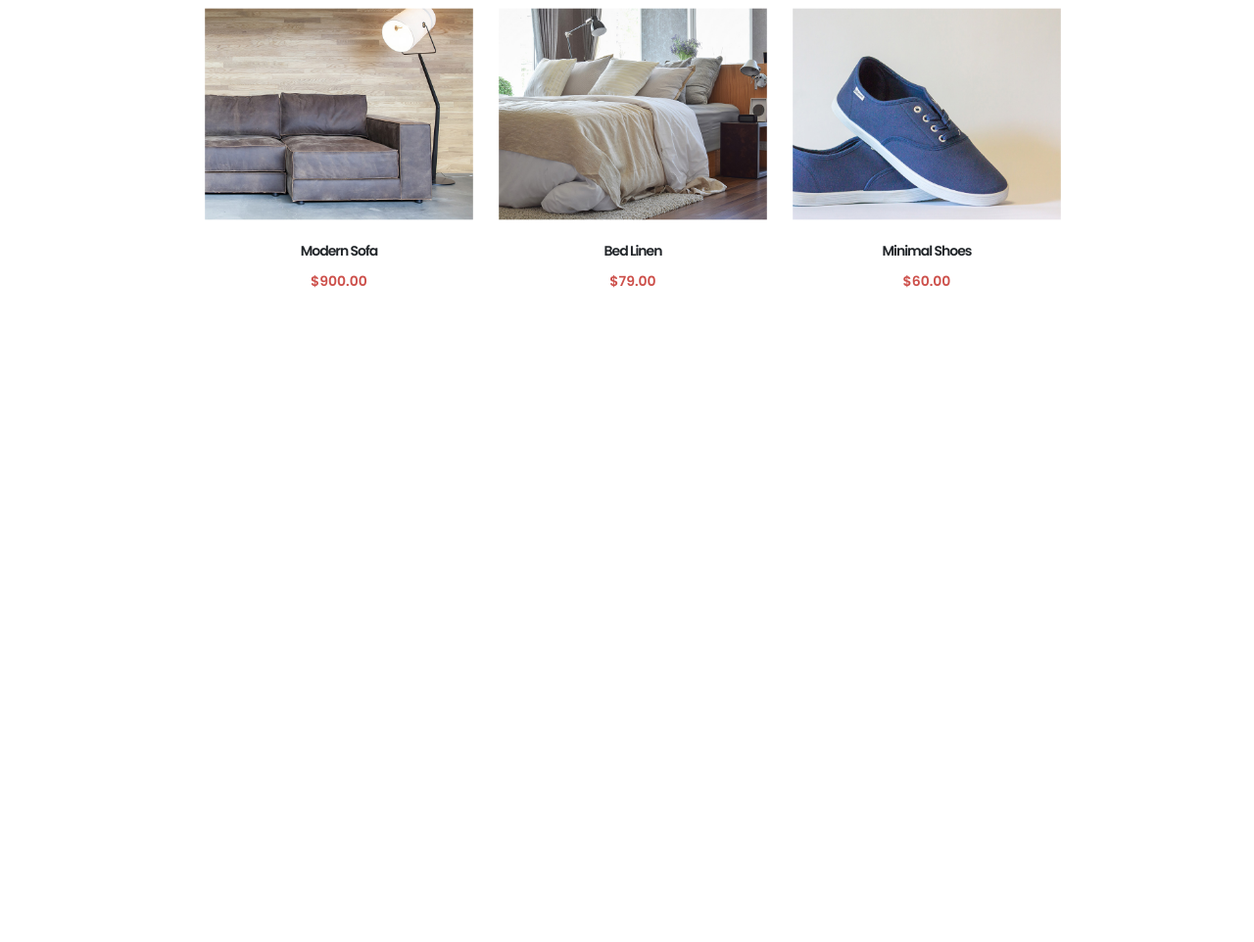
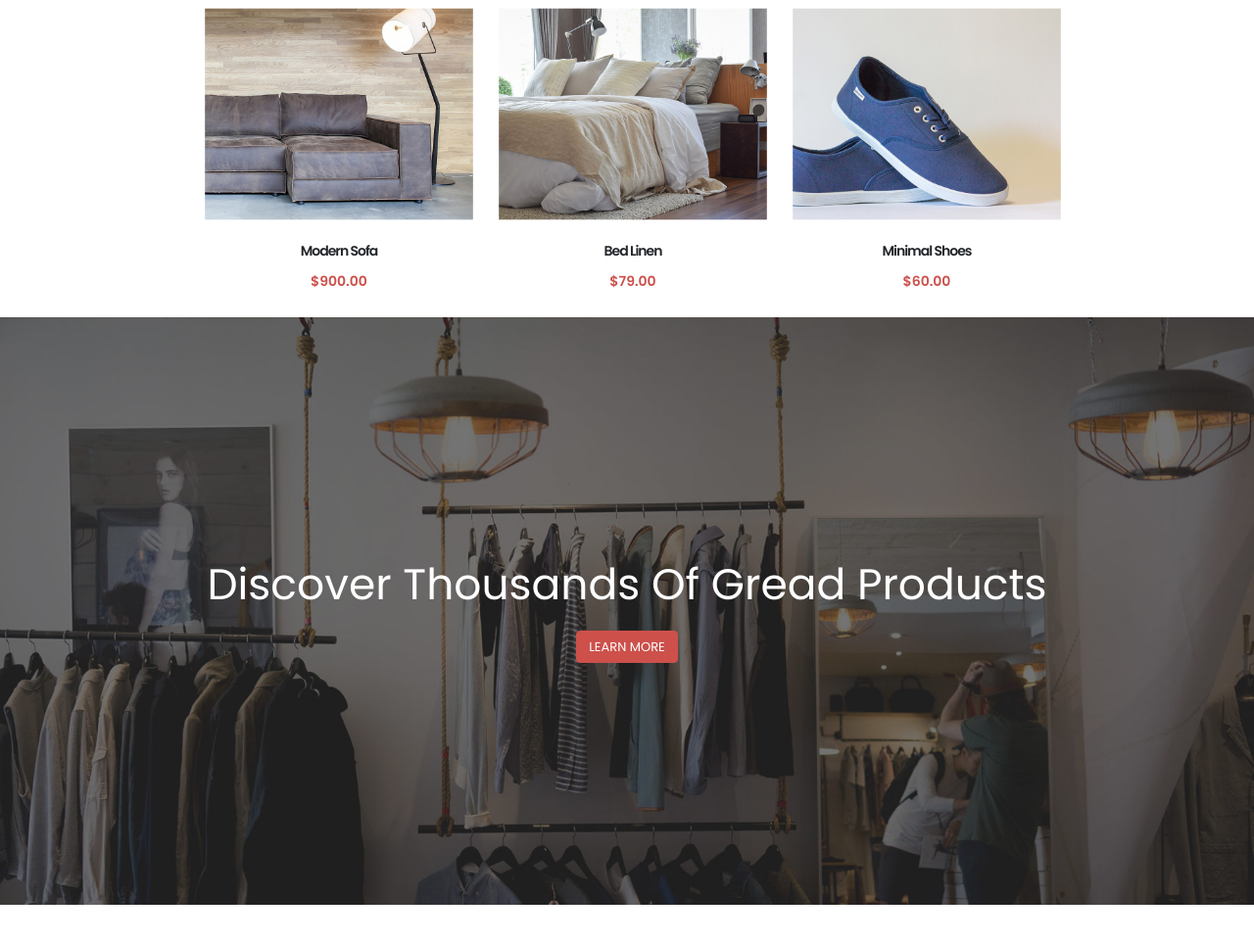
Before and after one commit to belmoussaoui/Coding-School-17-Emporium, a website: page index.html in a window 1280 px wide. Shown: the part 1786-2748 px from the top of the page at 98% size. Before the commit the page ends 2110 px from the top, so only its background shows below. Drawn offline with nearby package versions, Linux system fonts and the light colour scheme.

Commit message:
ajout de la section discover

```diff
--- a/index.html
+++ b/index.html
@@ -311,6 +311,12 @@
         </div>
     </section>
 
+    <section id="discover" class="d-flex align-items-center justify-content-center flex-column">
+        <h2 class="text-capitalize">Discover thousands of gread products</h2>
+        <button type="button" class="btn btn-primary mx-3 text-white">Learn More</button>
+    </section>
+    <section style="height:800px"></section>
+
     <script src="./node_modules/@popperjs/core/dist/umd/popper.js"></script>
     <script src="./node_modules/bootstrap/dist/js/bootstrap.min.js"></script>
     <script src="./public/js/main.js"></script>
--- a/src/scss/_components.scss
+++ b/src/scss/_components.scss
@@ -28,7 +28,6 @@ button {
     text-align: center;
     overflow: hidden;
     &:hover figcaption {
-        visibility: visible;
         height: 33%;
         transition: all 0.3s ease;
     }
@@ -44,7 +43,7 @@ button {
         border-radius: 0px;
     }
     figcaption {
-        visibility: hidden;
+        overflow: hidden;
         transition: all 0.3s ease;
         height: 0%;
         width: 100%;
--- /dev/null
+++ b/src/scss/pages/_discover.scss
@@ -0,0 +1,12 @@
+#discover {
+    height: 600px;
+    background-image: url("../../../public/img/cta-bg.jpg");
+    background-attachment: fixed;
+    background-position: center;
+    background-size: cover;
+    h2 {
+        color: white;
+        font-size: 44px;
+        margin-bottom: 20px;
+    }
+}
--- a/src/scss/style.scss
+++ b/src/scss/style.scss
@@ -4,6 +4,7 @@
 @import "./components";
 @import "./pages/header";
 @import "./pages/recents-products";
+@import "./pages/discover";
 
 body {
     font-family: $font-1;
```
Also changed, not shown: public/css/style.css.
